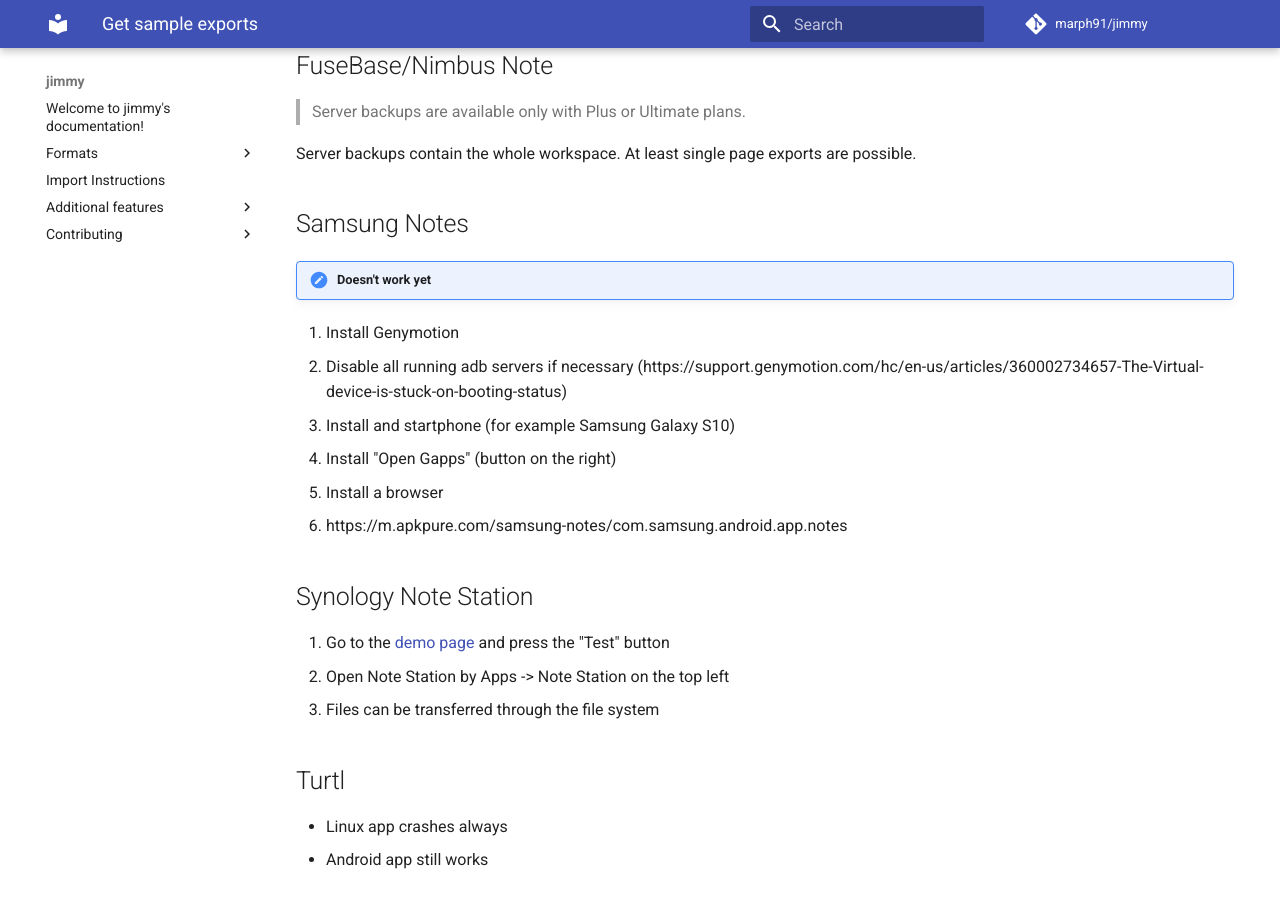
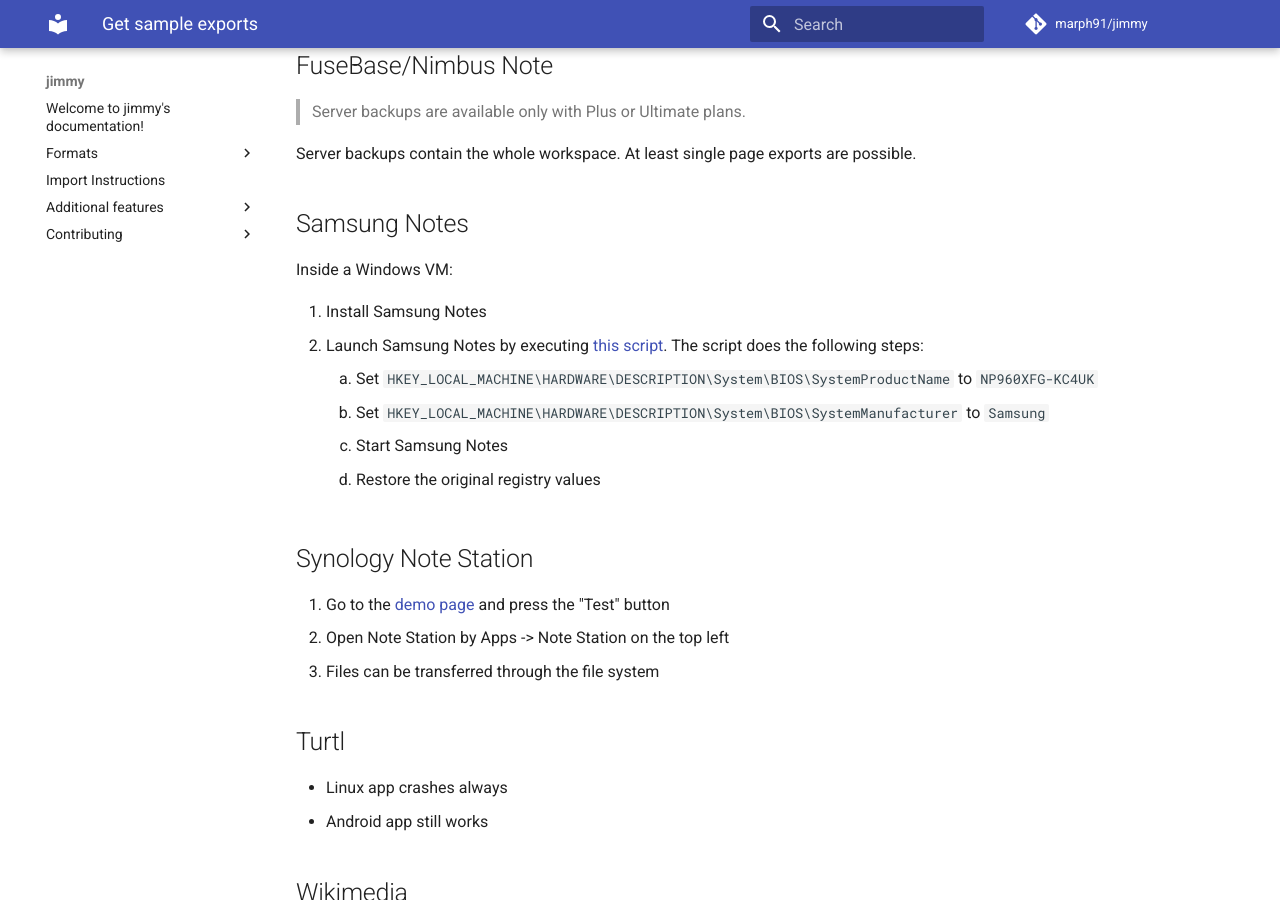
Before and after one commit to marph91/jimmy, an MkDocs documentation site: the page built from docs/contributing/get_sample_exports.md, in a window 1280 px wide and 900 px high, scrolled down 356 px. Built offline with MkDocs 1.6.1 and Material for MkDocs 9.7.7, drawn with Linux system fonts in a browser that asks for light colours; comment, search, counter and statistics services are not loaded.

Commit message:
add test for samsung notes

```diff
--- a/docs/contributing/get_sample_exports.md
+++ b/docs/contributing/get_sample_exports.md
@@ -12,14 +12,14 @@
 
 ## Samsung Notes
 
-!!! note "Doesn't work yet"
+Inside a Windows VM:
 
-1. Install Genymotion
-2. Disable all running adb servers if necessary (https://support.genymotion.com/hc/en-us/articles/360002734657-The-Virtual-device-is-stuck-on-booting-status)
-3. Install and startphone (for example Samsung Galaxy S10)
-4. Install "Open Gapps" (button on the right)
-5. Install a browser
-6. https://m.apkpure.com/samsung-notes/com.samsung.android.app.notes
+1. Install Samsung Notes
+2. Launch Samsung Notes by executing [this script](https://github.com/kellwinr/galaxybook_mask/blob/c72333f22dc3be130887b5d0fe9666f3b524902a/samsungnotes-directlaunch.bat). The script does the following steps:
+    1. Set `HKEY_LOCAL_MACHINE\HARDWARE\DESCRIPTION\System\BIOS\SystemProductName` to `NP960XFG-KC4UK`
+    2. Set `HKEY_LOCAL_MACHINE\HARDWARE\DESCRIPTION\System\BIOS\SystemManufacturer` to `Samsung`
+    3. Start Samsung Notes
+    4. Restore the original registry values
 
 ## Synology Note Station
 
```
Also changed, not shown: docs/contributing/more_note_apps.md (+0 -1 lines), docs/formats/samsung_notes.md (added, +21 -0 lines), 1 other file.
